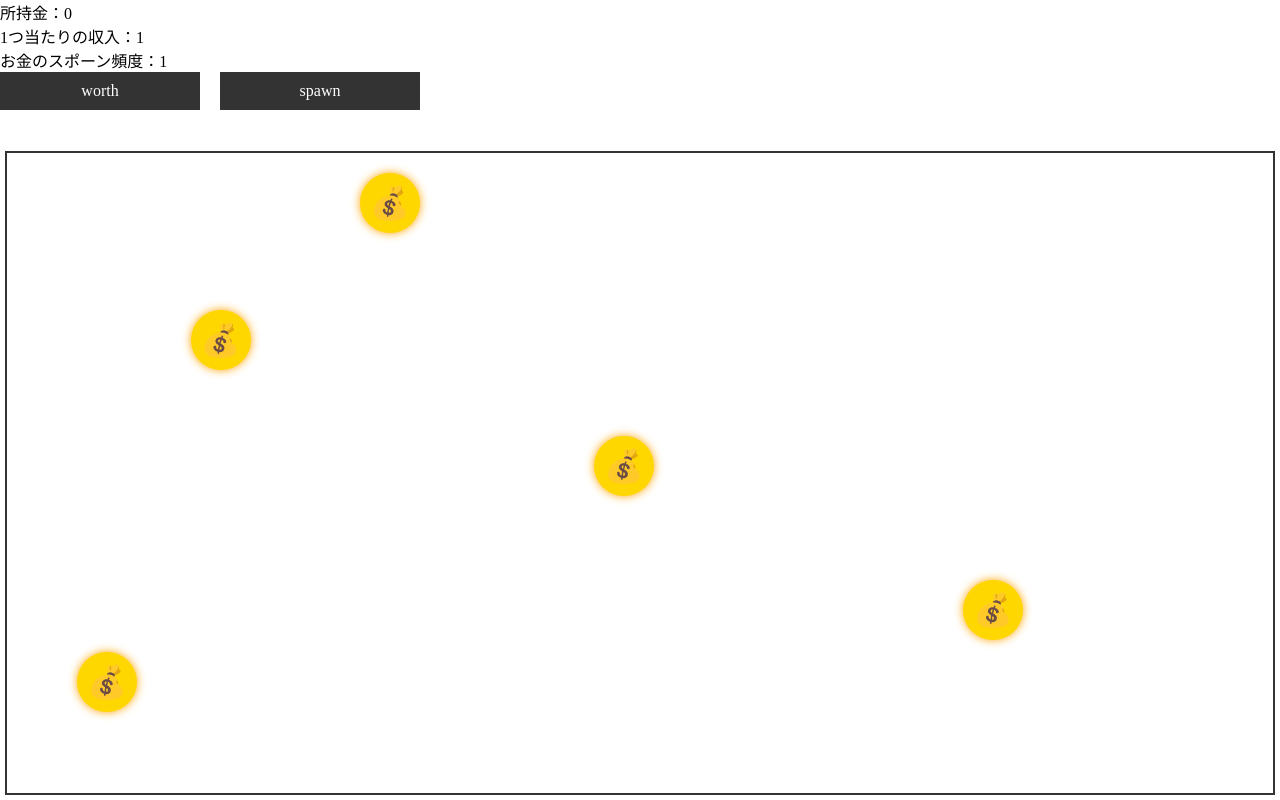
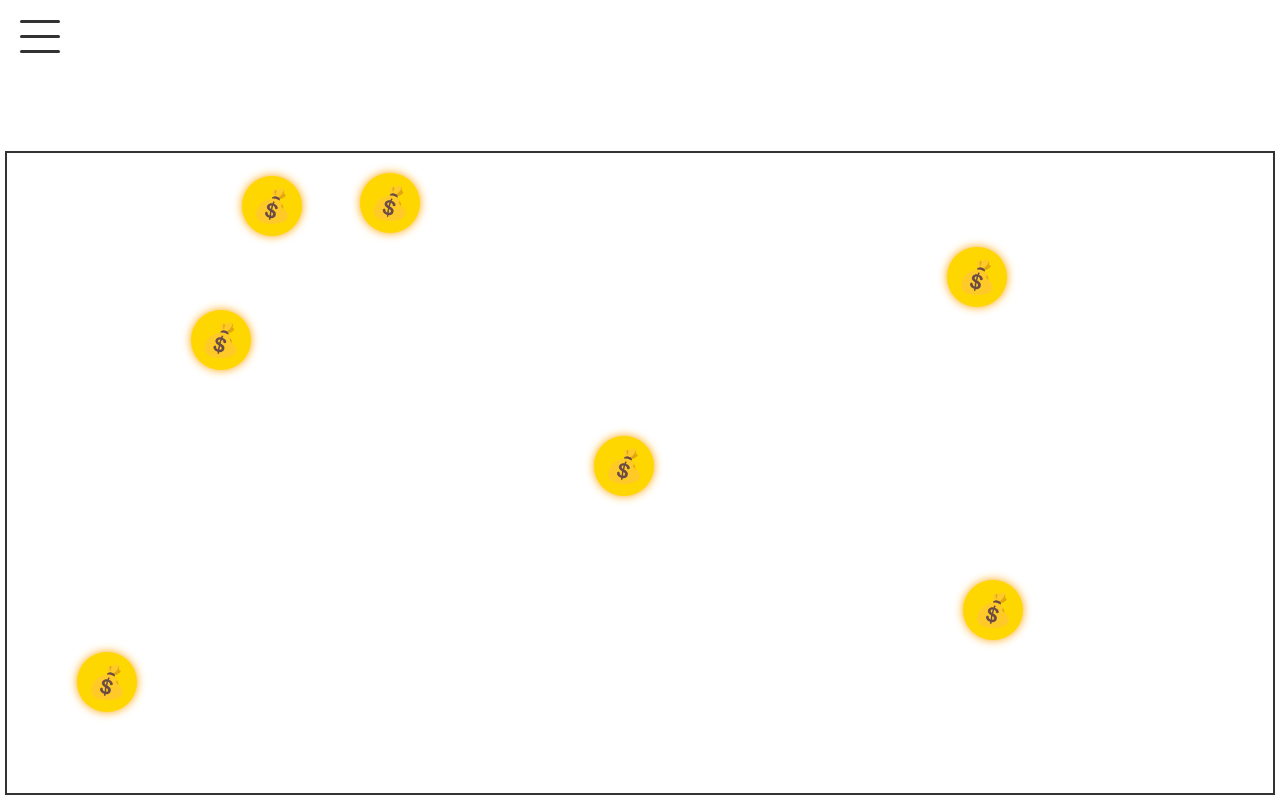
Before and after one commit to kanade0811/money_clicker, a Vue app: page / in a window 1280 px wide. Built offline with nearby package versions, Linux system fonts and the light colour scheme.

Commit message:
ハンバーガーアイコンの作成

```diff
--- a/src/assets/style/tool.css
+++ b/src/assets/style/tool.css
@@ -1,55 +1,52 @@
-#buildings-wrapper {
-  display: flex;
-  /* 中にある要素を横並びに */
-  flex-direction: row;
-  /* 要素間の隙間 */
-  gap: 20px;
-  /* 上に揃える */
-  align-items: flex-start;
+/* 本物のチェックボックスは消す */
+.menu-checkbox {
+  display: none;
 }
 
-.building-container {
-  display: flex;
-  width: 200px;
-  flex-direction: column;
-  /* 上部にはみ出たものを隠す */
-  overflow: hidden;
+.hamburger {
+  position: fixed;
+  top: 15px;
+  left: 15px;
+  width: 50px;
+  height: 50px;
+  background: none;
+  border: none;
+  cursor: pointer;
+  z-index: 2000;
 }
 
-.main-button {
-  z-index: 2;
-  background: #333;
-  color: white;
-  padding: 10px;
-  text-align: center;
-  cursor: pointer;
+.hamburger span {
+  display: block;
+  position: absolute;
+  margin: 5px;
+  width: 40px;
+  height: 3px;
+  background-color: #333;
+  border-radius: 5px;
+  transition: all 0.3s;
 }
 
-.drawer-box {
-  z-index: 1;
-  background: #eee;
-  padding: 10px;
-  border: 2px solid #ccc;
+/* 押されていないときのデザイン */
+.hamburger span:nth-child(2) {
+  top: 15px;
 }
 
-.upgrade-button{
-  border:2px solid #333;
+.hamburger span:nth-child(1) {
+  top: 0px;
+}
+.hamburger span:nth-child(3) {
+  top: 30px;
 }
 
-/* クリックされたときのアニメーション */
-.drawer-enter-active,
-.drawer-leave-active {
-  transition: transform 0.5s ease;
+/* 押されたときのデザイン */
+.menu-checkbox:checked + .hamburger span:nth-child(1) {
+  transform: translateY(15px) rotate(45deg);
 }
 
-/* 隠れている状態 */
-.drawer-enter-from,
-.drawer-leave-to {
-  transform: translateY(-100%);
+.menu-checkbox:checked + .hamburger span:nth-child(2) {
+  opacity: 0;
 }
 
-/* 出てきたときの状態 */
-.drawer-enter-to,
-.drawer-leave-from {
-  transform: translateY(0);
+.menu-checkbox:checked + .hamburger span:nth-child(3) {
+  transform: translateY(-15px) rotate(-45deg);
 }
--- a/src/components/tool.vue
+++ b/src/components/tool.vue
@@ -7,6 +7,17 @@ import { spawn } from '@/composables/button/spawn'
 
 <template>
 
+  <!-- ラベル内をチェックボックスとする -->
+  <label class="menu-label">
+    <input type="checkbox" class="menu-checkbox">
+    <div class="hamburger">
+      <span></span>
+      <span></span>
+      <span></span>
+    </div>
+  </label>
+
+  <!--
   <div id="wallet">
     所持金：{{ globals.wallet }}<br>
     1つ当たりの収入：{{ globals.worth }}<br>
@@ -15,7 +26,7 @@ import { spawn } from '@/composables/button/spawn'
 
   <div id="buildings-wrapper">
     <div class="building-container">
-      <div class="main-button" @click="worth.toggle">
+      <div class="main-button" @click=" worth.toggle ">
         worth
       </div>
       <Transition name="drawer">
@@ -31,7 +42,7 @@ import { spawn } from '@/composables/button/spawn'
     </div>
 
     <div class="building-container">
-      <div class="main-button" @click="spawn.toggle">
+      <div class="main-button" @click=" spawn.toggle ">
         spawn
       </div>
       <Transition name="drawer">
@@ -46,4 +57,5 @@ import { spawn } from '@/composables/button/spawn'
       </Transition>
     </div>
   </div>
+  -->
 </template>
```
Also changed, not shown: src/assets/style/oldtool.css (added, +112 -0 lines).
